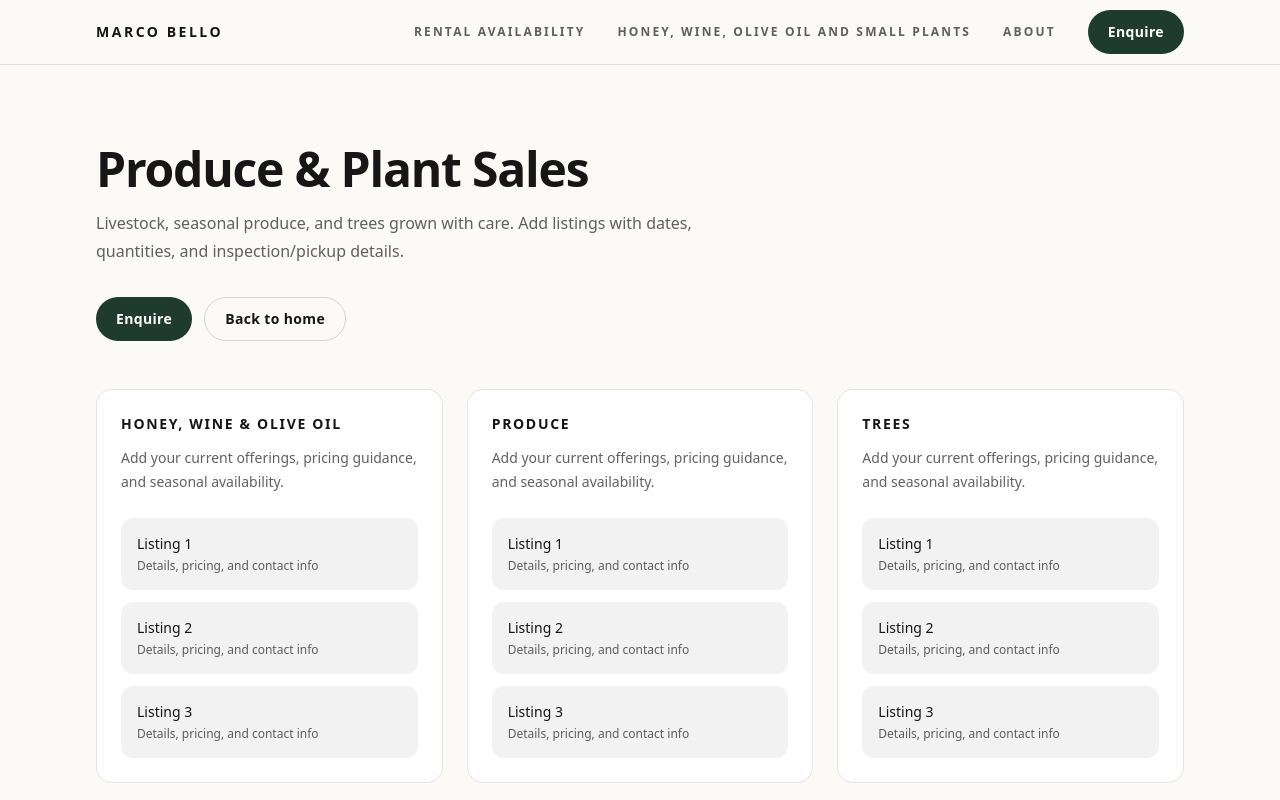
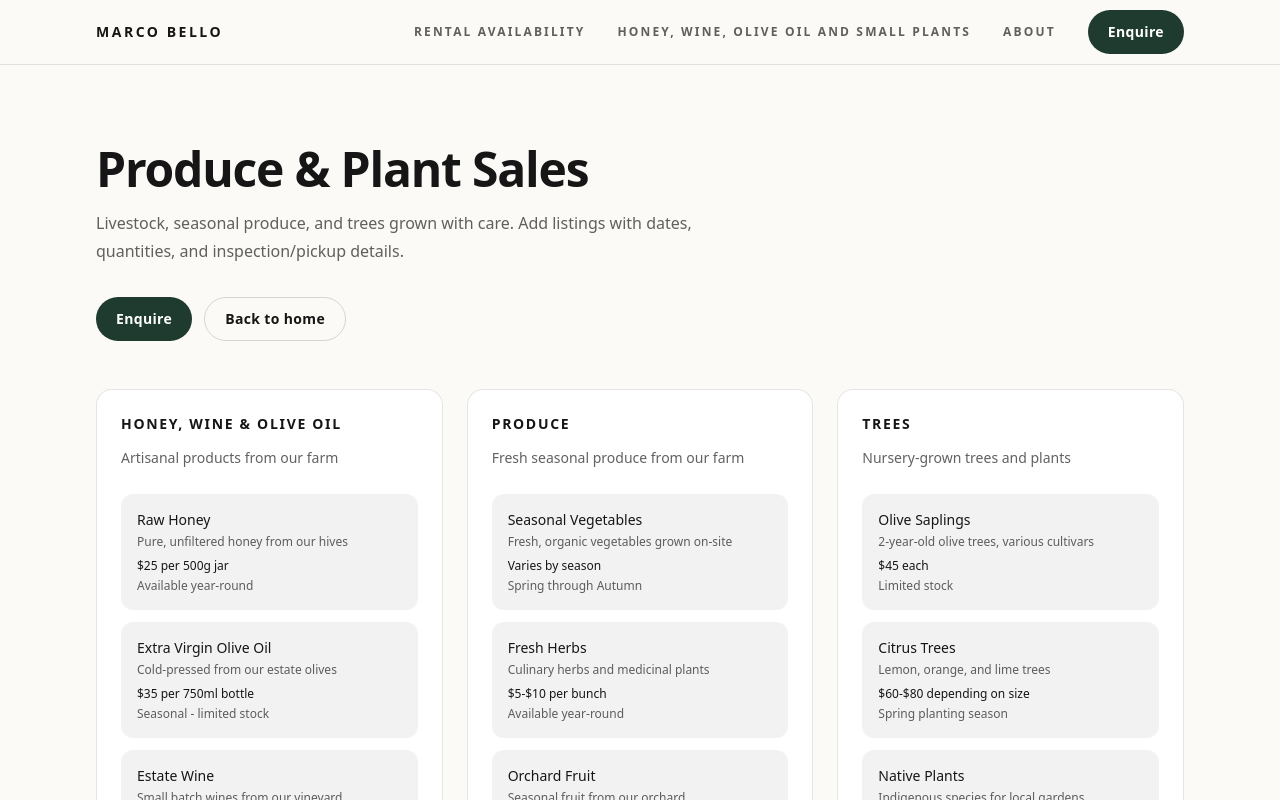
Before and after one commit to Precis60/Marco-Bello-Website, a Next.js app: page /farm-sales in a window 1280 px wide. Shown: the top 800 px of the page. Built offline with nearby package versions, Linux system fonts and the light colour scheme.

Commit message:
Replace placeholder farm sales listings with dynamic data from farmSalesData

```diff
--- a/src/app/farm-sales/page.tsx
+++ b/src/app/farm-sales/page.tsx
@@ -1,6 +1,7 @@
 import Link from "next/link";
 
 import { Container } from "@/components/Container";
+import { farmSalesData } from "@/data/listings";
 
 export default function FarmSalesPage() {
   return (
@@ -25,27 +26,36 @@ export default function FarmSalesPage() {
         </div>
 
         <div className="mt-12 grid gap-6 md:grid-cols-3">
-          {["Honey, Wine & Olive Oil", "Produce", "Trees"].map((title) => (
+          {farmSalesData.map((category) => (
             <section
-              key={title}
+              key={category.title}
               className="rounded-2xl border border-black/10 bg-surface p-6"
             >
               <h2 className="text-sm font-semibold tracking-[0.12em] uppercase">
-                {title}
+                {category.title}
               </h2>
               <p className="mt-3 text-sm leading-6 text-muted">
-                Add your current offerings, pricing guidance, and seasonal
-                availability.
+                {category.description}
               </p>
               <div className="mt-6 grid gap-3">
-                {[1, 2, 3].map((i) => (
-                  <div key={i} className="rounded-xl bg-black/5 p-4">
+                {category.listings.map((listing) => (
+                  <div key={listing.id} className="rounded-xl bg-black/5 p-4">
                     <div className="text-sm font-medium text-foreground">
-                      Listing {i}
+                      {listing.name}
                     </div>
                     <div className="mt-1 text-xs text-muted">
-                      Details, pricing, and contact info
+                      {listing.description}
                     </div>
+                    {listing.price && (
+                      <div className="mt-2 text-xs font-medium text-foreground">
+                        {listing.price}
+                      </div>
+                    )}
+                    {listing.availability && (
+                      <div className="mt-1 text-xs text-muted">
+                        {listing.availability}
+                      </div>
+                    )}
                   </div>
                 ))}
               </div>
--- /dev/null
+++ b/src/data/listings.ts
@@ -0,0 +1,97 @@
+export interface Listing {
+  id: string;
+  name: string;
+  description: string;
+  price?: string;
+  availability?: string;
+}
+
+export interface Category {
+  title: string;
+  description: string;
+  listings: Listing[];
+}
+
+export const farmSalesData: Category[] = [
+  {
+    title: "Honey, Wine & Olive Oil",
+    description: "Artisanal products from our farm",
+    listings: [
+      {
+        id: "honey-raw",
+        name: "Raw Honey",
+        description: "Pure, unfiltered honey from our hives",
+        price: "$25 per 500g jar",
+        availability: "Available year-round",
+      },
+      {
+        id: "olive-oil",
+        name: "Extra Virgin Olive Oil",
+        description: "Cold-pressed from our estate olives",
+        price: "$35 per 750ml bottle",
+        availability: "Seasonal - limited stock",
+      },
+      {
+        id: "wine",
+        name: "Estate Wine",
+        description: "Small batch wines from our vineyard",
+        price: "From $40 per bottle",
+        availability: "Contact for current vintages",
+      },
+    ],
+  },
+  {
+    title: "Produce",
+    description: "Fresh seasonal produce from our farm",
+    listings: [
+      {
+        id: "produce-1",
+        name: "Seasonal Vegetables",
+        description: "Fresh, organic vegetables grown on-site",
+        price: "Varies by season",
+        availability: "Spring through Autumn",
+      },
+      {
+        id: "produce-2",
+        name: "Fresh Herbs",
+        description: "Culinary herbs and medicinal plants",
+        price: "$5-$10 per bunch",
+        availability: "Available year-round",
+      },
+      {
+        id: "produce-3",
+        name: "Orchard Fruit",
+        description: "Seasonal fruit from our orchard",
+        price: "Market pricing",
+        availability: "Summer and Autumn",
+      },
+    ],
+  },
+  {
+    title: "Trees",
+    description: "Nursery-grown trees and plants",
+    listings: [
+      {
+        id: "olive-saplings",
+        name: "Olive Saplings",
+        description: "2-year-old olive trees, various cultivars",
+        price: "$45 each",
+        availability: "Limited stock",
+      },
+      {
+        id: "citrus-trees",
+        name: "Citrus Trees",
+        description: "Lemon, orange, and lime trees",
+        price: "$60-$80 depending on size",
+        availability: "Spring planting season",
+      },
+      {
+        id: "native-plants",
+        name: "Native Plants",
+        description: "Indigenous species for local gardens",
+        price: "$15-$35 per plant",
+        availability: "Available year-round",
+      },
+    ],
+  },
+];
```
